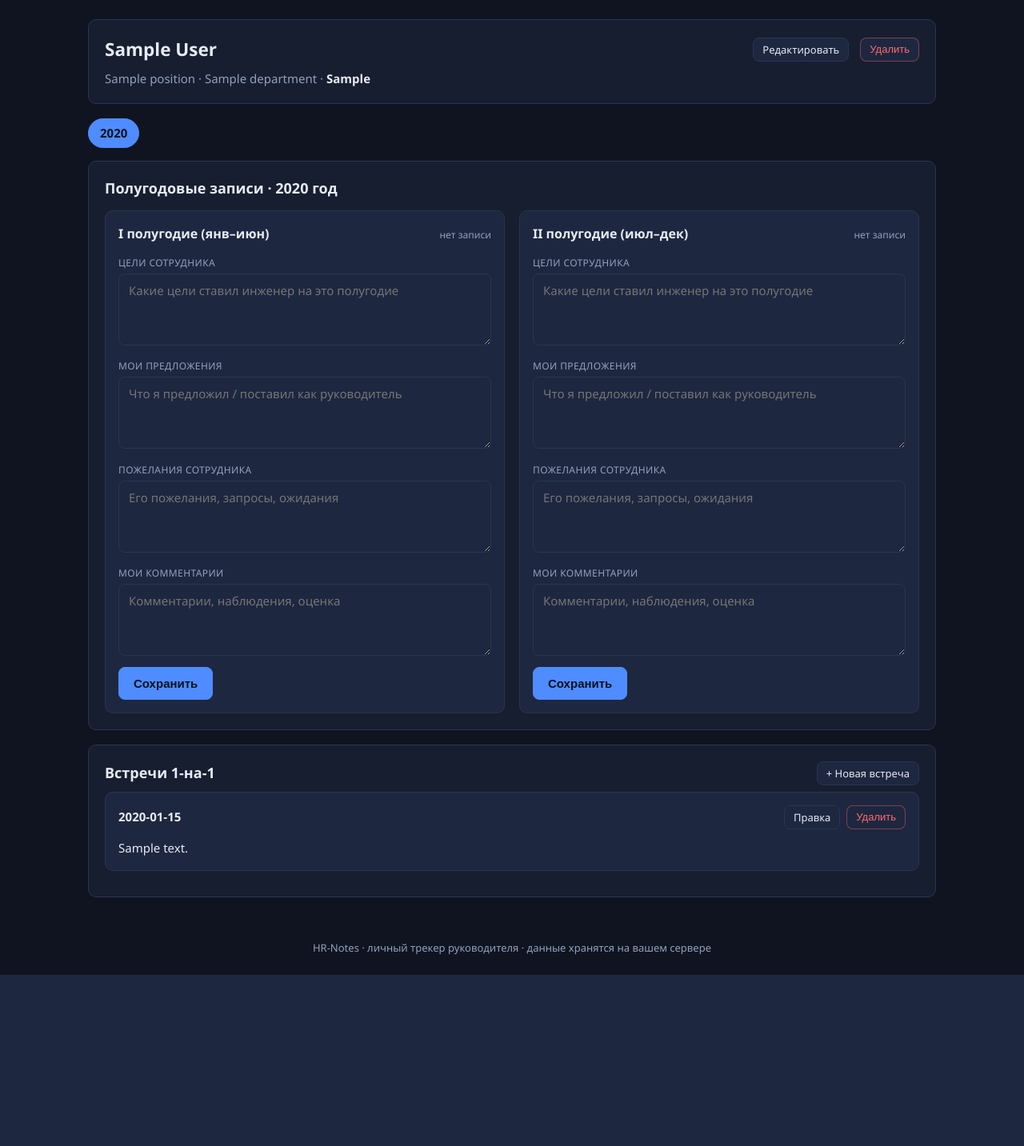
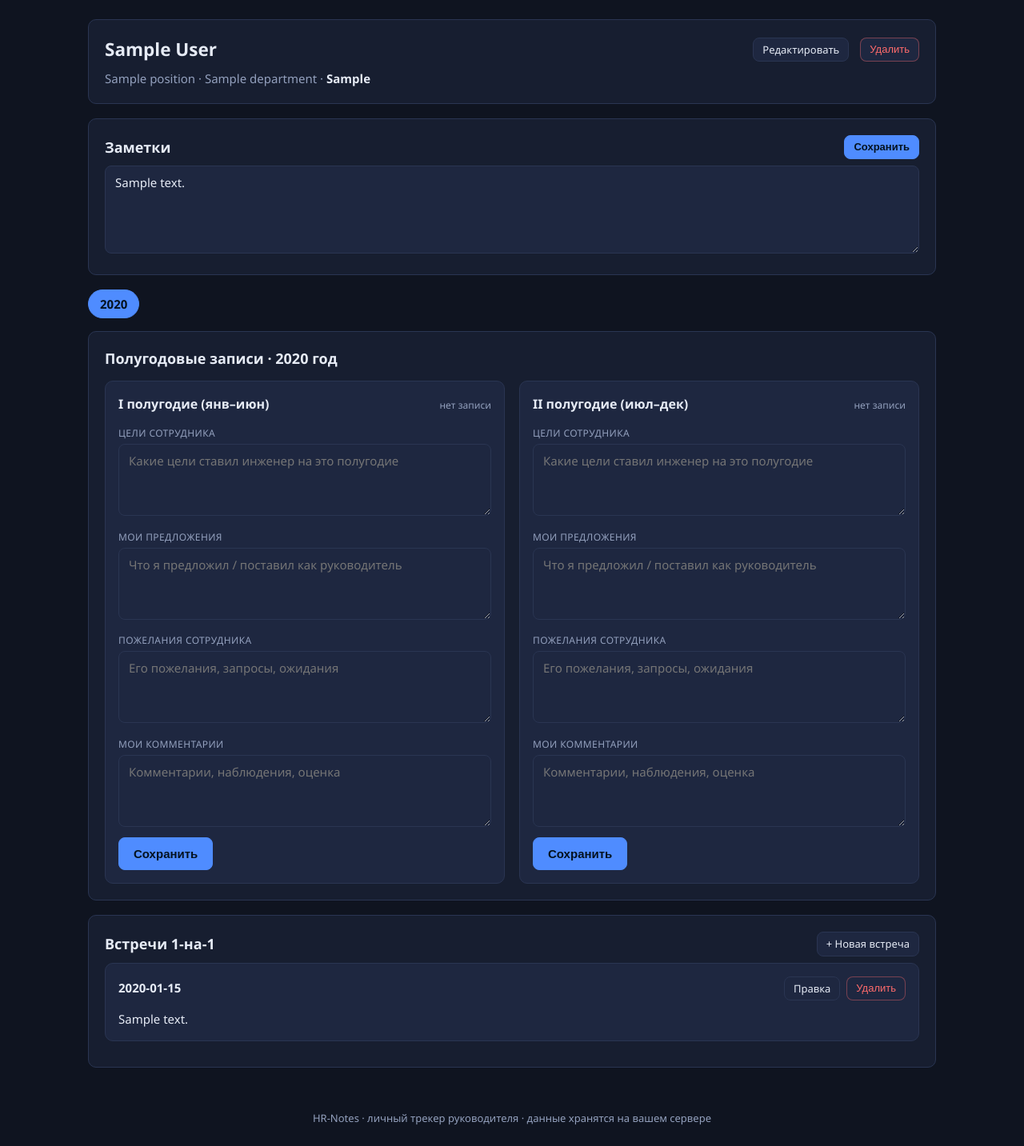
Before and after one commit to shoonia69/myscripts, a Flask app: page /employee/1 in a window 1280 px wide. Shown: the part 58-1491 px from the top of the page at 80% size. Before the commit the page ends 1277 px from the top, so only its background shows below. Run offline with Flask 3, Linux system fonts and the light colour scheme; the visitor is signed in with stand-in values (Sample User, id 1); tables that the repository leaves empty hold one stand-in row (values such as "Sample post").

Commit message:
feat(hr-notes): поле общих заметок в карточке сотрудника с редактированием

```diff
--- a/hr-notes/app.py
+++ b/hr-notes/app.py
@@ -65,6 +65,7 @@ CREATE TABLE IF NOT EXISTS employees (
     position_id   INTEGER REFERENCES positions(id) ON DELETE SET NULL,
     department_id INTEGER REFERENCES departments(id) ON DELETE SET NULL,
     salary        TEXT DEFAULT '',
+    notes         TEXT DEFAULT '',
     active        INTEGER DEFAULT 1,
     created_at    TEXT DEFAULT (datetime('now'))
 );
@@ -102,6 +103,12 @@ def init_db():
     cols = {r[1] for r in db.execute("PRAGMA table_info(employees)").fetchall()}
     if "position" in cols and "position_id" not in cols:
         _migrate_employees(db)
+
+    # Миграция: добавление колонки notes (общие заметки) к уже существующим БД
+    cols = {r[1] for r in db.execute("PRAGMA table_info(employees)").fetchall()}
+    if "notes" not in cols:
+        db.execute("ALTER TABLE employees ADD COLUMN notes TEXT DEFAULT ''")
+        print("[HR-Notes] Миграция employees: добавлена колонка notes")
 
     db.commit()
     db.close()
@@ -454,6 +461,17 @@ def employee_delete(eid):
     return redirect(url_for("index"))
 
 
+@app.route("/employee/<int:eid>/notes", methods=["POST"])
+@login_required
+def employee_notes(eid):
+    db = get_db()
+    notes = request.form.get("notes", "")
+    db.execute("UPDATE employees SET notes=? WHERE id=?", (notes, eid))
+    db.commit()
+    flash("Заметки сохранены", "ok")
+    return redirect(url_for("employee_view", eid=eid))
+
+
 # --------------------------------------------------------------------------- #
 # Полугодовые записи
 # --------------------------------------------------------------------------- #
--- a/hr-notes/templates/employee_view.html
+++ b/hr-notes/templates/employee_view.html
@@ -17,6 +17,19 @@
     {{ emp.position or '—' }}{% if emp.position and emp.department %} · {% endif %}{{ emp.department or '' }}
     {% if emp.salary %} · <strong style="color:var(--text)">{{ emp.salary }}</strong>{% endif %}
   </div>
+</div>
+
+<!-- Случайные заметки о сотруднике -->
+<div class="card">
+  <form method="post" action="{{ url_for('employee_notes', eid=emp.id) }}">
+    <div class="toolbar" style="margin-bottom:8px">
+      <div class="panel-title" style="margin:0">Заметки</div>
+      <div class="spacer"></div>
+      <button class="btn small primary" type="submit">Сохранить</button>
+    </div>
+    <textarea name="notes" style="min-height:110px"
+              placeholder="Случайные заметки о сотруднике: черты характера, пожелания по развитию, подвижки, что угодно вне привязки к полугодию.">{{ emp.notes or '' }}</textarea>
+  </form>
 </div>
 
 <!-- Выбор года -->
```
Also changed, not shown: hr-notes/test_app.py (+9 -0 lines).
